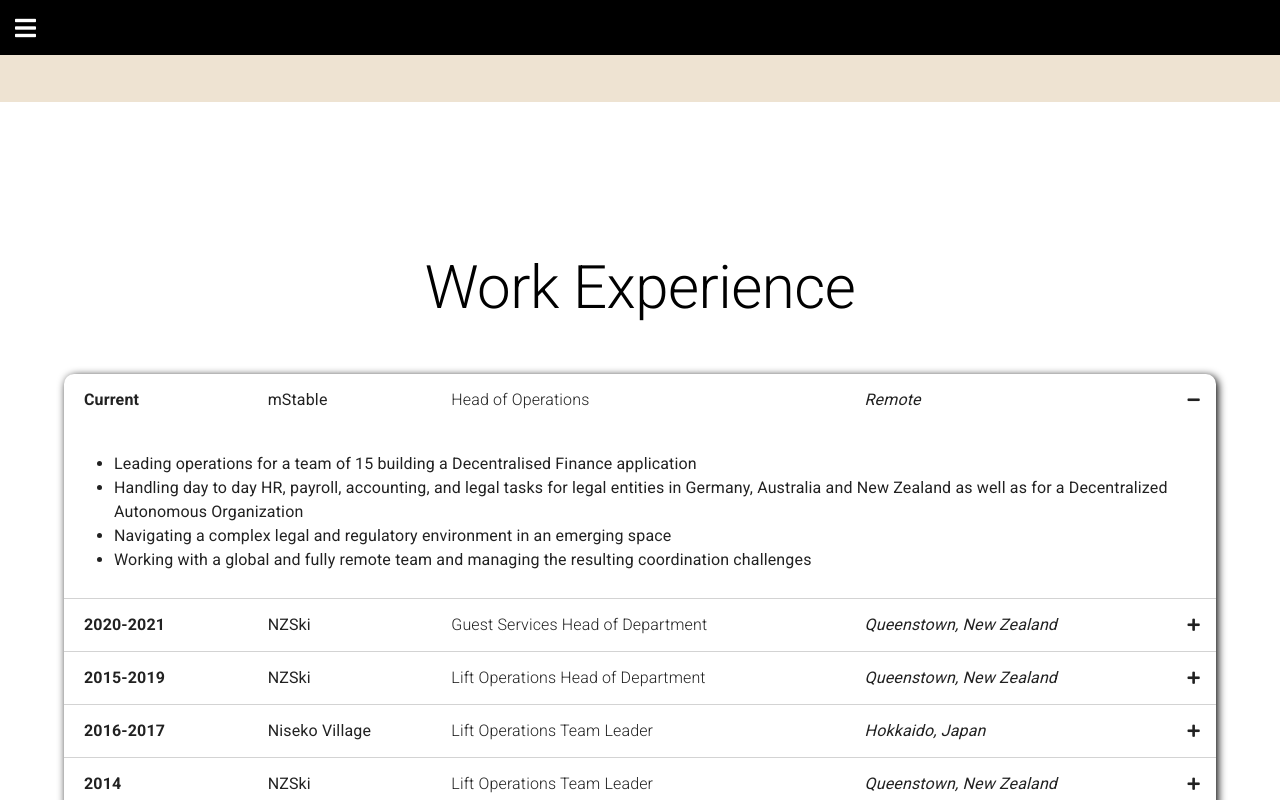
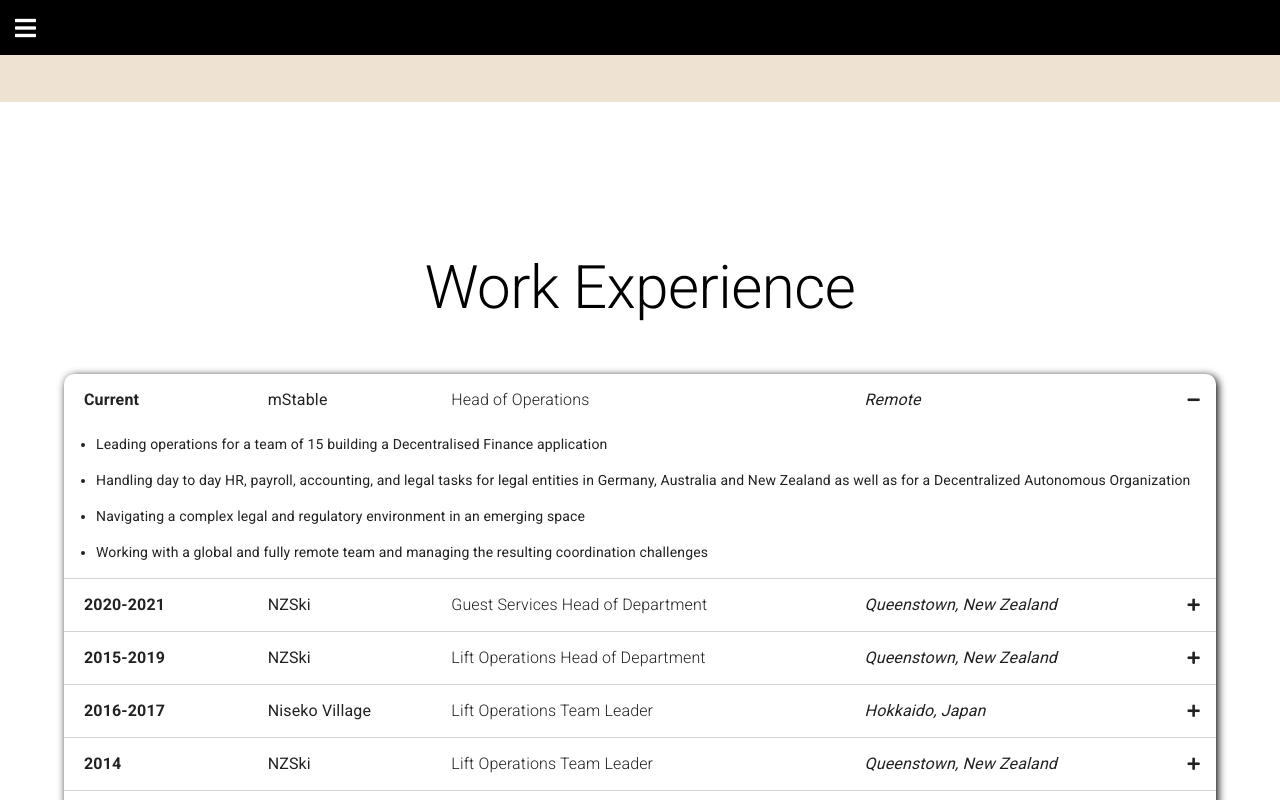
Before and after one commit to camsoulsby/personal-website, a React (Vite) app: page / in a window 1280 px wide. Both pictures are taken after a click on the element 1191 px from the left and 2856 px from the top of the page. Shown: the part 2456-3256 px from the top of the page. Built offline with nearby package versions, Linux system fonts and the light colour scheme.

Commit message:
style collapsed rows in experience table

```diff
--- a/src/components/Experience/index.tsx
+++ b/src/components/Experience/index.tsx
@@ -8,16 +8,19 @@
   TableBody,
   Box,
   Grid,
+  List,
+  ListItem,
 } from "@mui/material";
 
 export const Experience: React.FunctionComponent = () => {
   const [tableRowsShown, setTableRowsShown] = useState([false, false]);
 
   const toggleRowShown = (index: number) => {
-    console.log(`toggling row ${index}`);
-    const newRowsShown = [...tableRowsShown];
+    setTableRowsShown(prevState => {
+        const newRowsShown = [...prevState];
         newRowsShown[index] = !newRowsShown[index];
-    setTableRowsShown(newRowsShown);
+        return newRowsShown;
+    });
 };
 
   function createData(
@@ -90,26 +93,25 @@
     verticalAlign: "top",
     border: "none",
     overflow: "hidden",
-    opacity: '0'
+    opacity: "0",
   };
   const contentHiddenStyleLast = {
     backgroundColor: "white",
-    borderBottomLeftRadius: '10px',
-    borderBottomRightRadius: '10px',
+    borderBottomLeftRadius: "10px",
+    borderBottomRightRadius: "10px",
     padding: "0",
     maxHeight: "0px",
     transition: "all 0.5s ease",
     verticalAlign: "top",
     border: "none",
     overflow: "hidden",
-    opacity: '0'
-
+    opacity: "0",
   };
 
   const contentVisibleStyle = {
     backgroundColor: "white",
     padding: "0",
-    maxHeight: "300px",
+    maxHeight: "400px",
     transformOrigin: "top",
     transition: "all 1s ease",
     verticalAlign: "top",
@@ -118,25 +120,24 @@
   };
   const contentVisibleStyleLast = {
     backgroundColor: "white",
-    borderBottomLeftRadius: '10px',
-    borderBottomRightRadius: '10px',
+    borderBottomLeftRadius: "10px",
+    borderBottomRightRadius: "10px",
     padding: "0",
-    maxHeight: "300px",
+    maxHeight: "400px",
     transformOrigin: "top",
     transition: "all 1s ease",
     verticalAlign: "top",
     border: "none",
     overflow: "hidden",
-
   };
 
   return (
     <div>
       <Container
         maxWidth={false}
-        sx={{ backgroundColor: "white", color: 'black'}}
+        sx={{ backgroundColor: "white", color: "black" }}
       >
-        <Container sx={{ paddingTop: "150px", paddingBottom: "200px"}}>
+        <Container sx={{ paddingTop: "150px", paddingBottom: "200px" }}>
           <Typography variant="h2" align="center">
             Work Experience
           </Typography>
@@ -144,64 +145,73 @@
             sx={{
               marginTop: "50px",
               backgroundColor: "white",
-              borderRadius: '10px',
-              boxShadow: '2px 2px 8px 0px rgba(0,0,0,1)',
+              borderRadius: "10px",
+              boxShadow: "2px 2px 8px 0px rgba(0,0,0,1)",
             }}
           >
-
             <TableBody>
               {rows.map((row, index) => (
                 <>
-                  <TableRow>
-                    <TableCell sx={index == 0 ? { padding: "0", border: 'none' } : {padding: "0", borderBottom: 'none', borderTop: '1px solid lightgrey'}}>
+                  <TableRow key={index}>
+                    <TableCell
+                      sx={
+                        index == 0
+                          ? { padding: "0", border: "none" }
+                          : {
+                              padding: "0",
+                              borderBottom: "none",
+                              borderTop: "1px solid lightgrey",
+                            }
+                      }
+                    >
                       <Grid
                         container
-                        xs={12}
                         spacing={0}
                         sx={{ margin: "0", padding: "0" }}
                       >
                         <Grid item xs={12} sm={2}>
-                          <TableCell
-                            sx={{ border: "none", padding: "0 0 0 20px" }}
+                          <Typography
+                            sx={{ fontWeight: "700", padding: "0 0 0 20px" }}
                           >
-                            <Typography sx={{ fontWeight: "700" }}>
                             {row.year}
                           </Typography>
-                          </TableCell>
                         </Grid>
                         <Grid item xs={12} sm={2}>
-                          <TableCell
-                            sx={{ border: "none", padding: "0 0 0 20px" }}
+                          <Typography
+                            sx={{ fontWeight: "400", padding: "0 0 0 20px" }}
                           >
-                            <Typography sx={{ fontWeight: "400" }}>
                             {row.company}
                           </Typography>
-                          </TableCell>
                         </Grid>
                         <Grid item xs={12} sm={4.5}>
-                          <TableCell
-                            sx={{ border: "none", padding: "0 0 0 20px" }}
+                          <Typography
+                            sx={{ fontWeight: "300", padding: "0 0 0 20px" }}
                           >
-                            <Typography sx={{ fontWeight: "300" }}>
                             {row.title}
                           </Typography>
-                          </TableCell>
                         </Grid>
                         <Grid item xs={12} sm={3.5}>
-                          <TableCell
-                            sx={{ border: "none", padding: "0 0 0 20px" }}
+                          <Typography
+                            sx={{ fontStyle: "italic", padding: "0 0 0 20px" }}
                           >
-                            <Typography sx={{ fontStyle: "italic" }}>
                             {row.location}
                           </Typography>
-                          </TableCell>
                         </Grid>
                       </Grid>
                     </TableCell>
                     <TableCell
                       align="right"
                       onClick={() => toggleRowShown(index)}
-                      sx={index == 0 ? { cursor: "pointer", width: "50px", border: 'none' } : { cursor: "pointer", width: "50px", borderBottom: 'none', borderTop: '1px solid lightgrey' }}
+                      sx={
+                        index == 0
+                          ? { cursor: "pointer", width: "50px", border: "none" }
+                          : {
+                              cursor: "pointer",
+                              width: "50px",
+                              borderBottom: "none",
+                              borderTop: "1px solid lightgrey",
+                            }
+                      }
                     >
                       {
                         <i
@@ -215,26 +225,38 @@
                     </TableCell>
                   </TableRow>
 
-                  <TableRow >
+                  <TableRow key={`${row.year}-collapsed`}>
                     <TableCell
-                      sx={{ border: 'none', padding: "0" }}
+                      sx={{ border: "none", padding: "0" }}
                       align="left"
                       colSpan={5}
                     >
                       <Box
                         sx={
                           tableRowsShown[index]
-                            ? (index==rows.length-1) ? contentVisibleStyleLast : contentVisibleStyle
-                            : (index==rows.length-1) ? contentHiddenStyleLast : contentHiddenStyle
+                            ? index == rows.length - 1
+                              ? contentVisibleStyleLast
+                              : contentVisibleStyle
+                            : index == rows.length - 1
+                            ? contentHiddenStyleLast
+                            : contentHiddenStyle
                         }
                       >
-                        <Typography variant="body1" sx={{ padding: "10px"}}>
-                          <ul>
+                        <List
+                          sx={{
+                            paddingTop: "0px",
+                            listStyleType: "disc",
+                            pl: 4,
+                          }}
+                        >
                           {row.description.map((item, index) => (
-                              <li>{item}</li>
+                            <ListItem key={index}
+                              sx={{ display: "list-item", paddingLeft: "0" }}
+                            >
+                              {item}
+                            </ListItem>
                           ))}
-                          </ul>
-                        </Typography>
+                        </List>
                       </Box>
                     </TableCell>
                   </TableRow>
```
Lines whose indentation alone changed are shown as unchanged.
